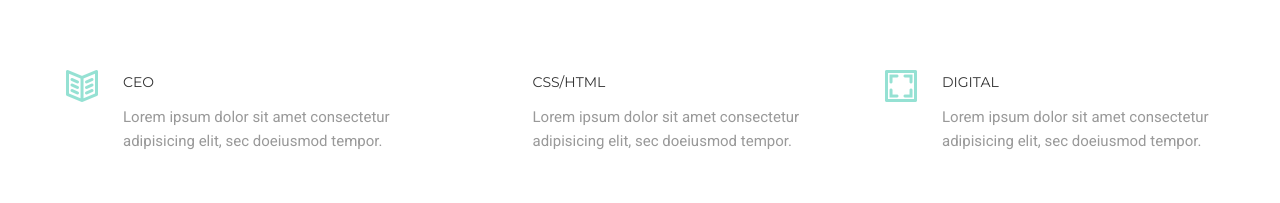
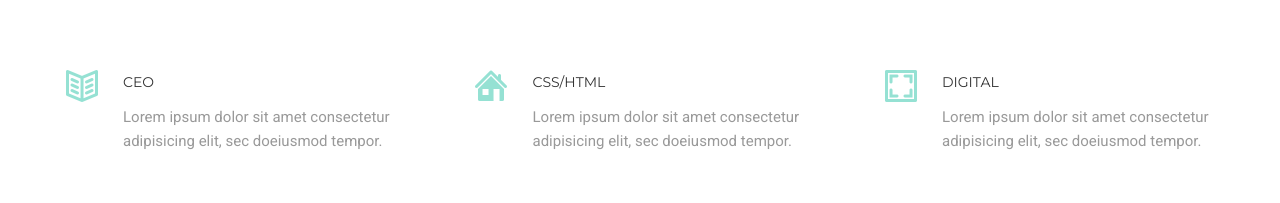
Before and after one commit to rynazavr/hw-06, a plain HTML site: page index.html in a window 1280 px wide. Shown: the part 455-658 px from the top of the page. Drawn offline with Linux system fonts and the light colour scheme.

Commit message:
17.04.2020

```diff
--- a/css/styles.css
+++ b/css/styles.css
@@ -189,7 +189,7 @@ a.menu-link:after {
   display: inline-block;
   width: 83px;
   height: 83px;
-  background-image: url(../mg/home.png);
+  background-image: url(../img/home.png);
   background-repeat: no-repeat;
   background-position: top;
 }
```
